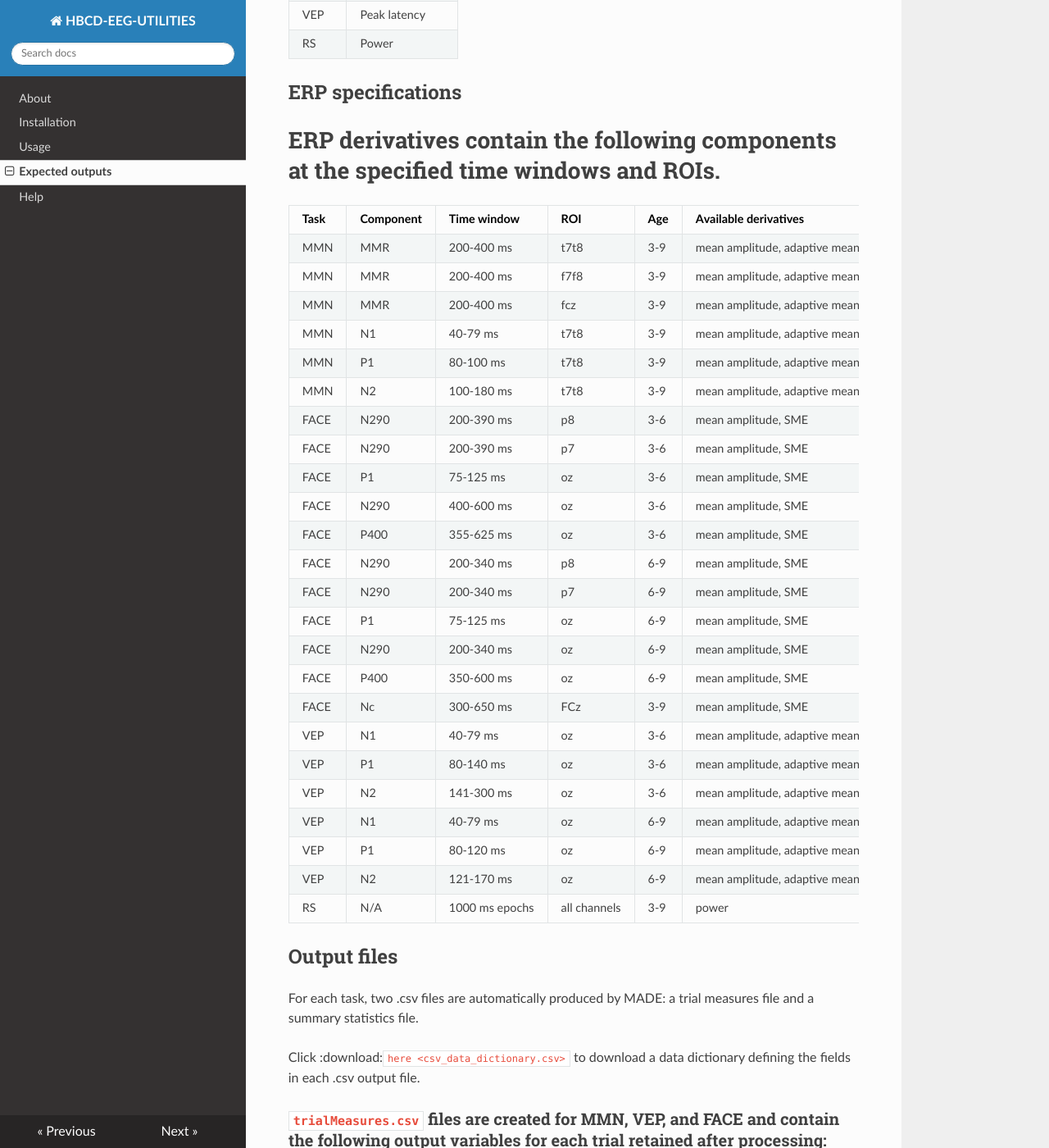
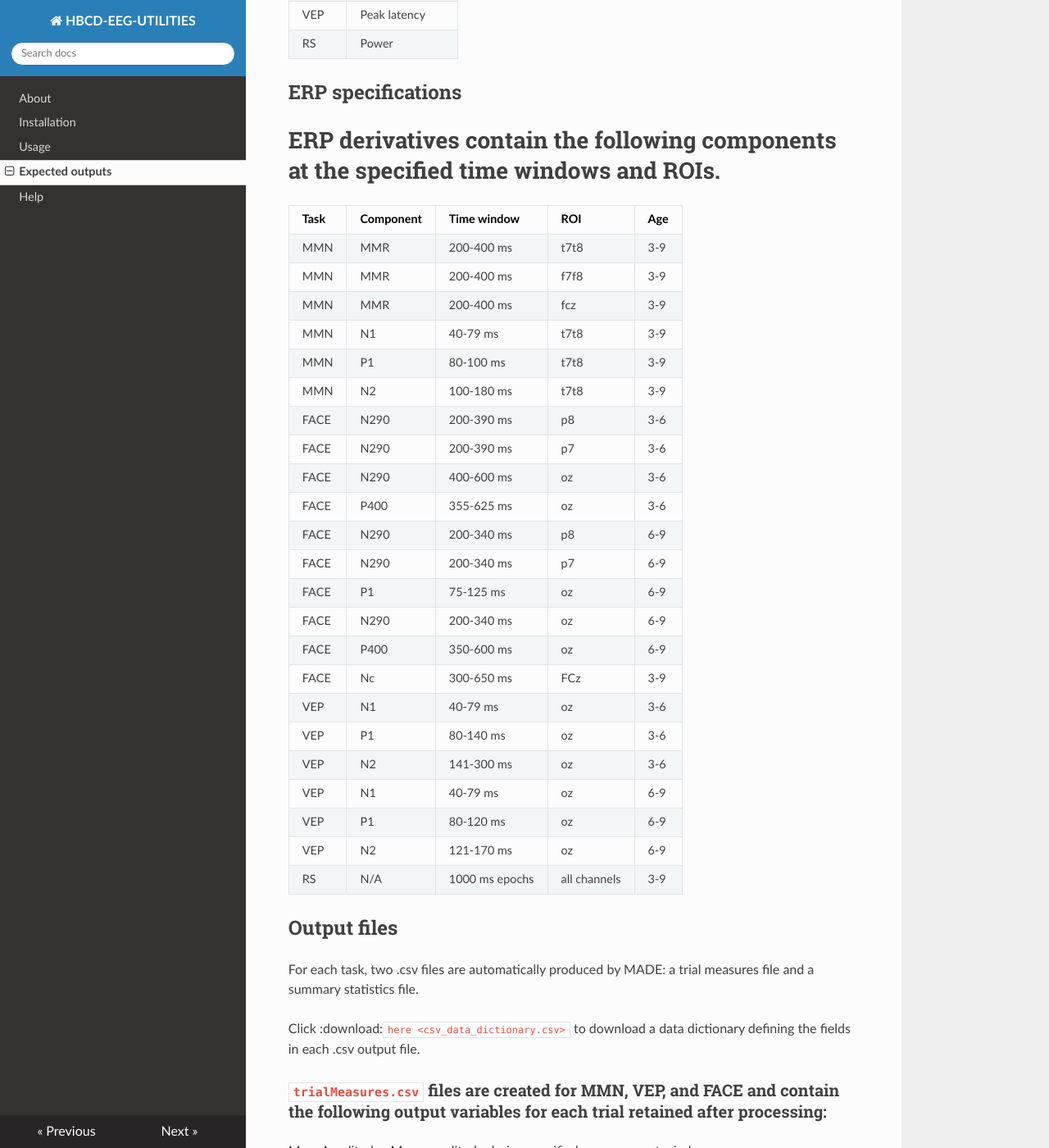
Before and after one commit to Child-Development-Lab/HBCD-EEG-Utilities, an MkDocs documentation site: the page built from docs/expected-outputs.md, in a window 1280 px wide and 1400 px high, scrolled down 650 px. Shown: the whole window at 82% size. Built offline with MkDocs 1.6.1, drawn with Linux system fonts in a browser that asks for light colours; nearby versions of some CDN libraries; some of the changed text lies outside the part shown.

Commit message:
changed my mind about ERP specs table

```diff
--- a/docs/expected-outputs.md
+++ b/docs/expected-outputs.md
@@ -22,31 +22,30 @@
 
 # ERP derivatives contain the following components at the specified time windows and ROIs.
 
-| Task | Component | Time window | ROI  | Age | Available derivatives                              |
-|------|-----------|-------------|------|-----|----------------------------------------------------|
-| MMN  | MMR       | 200-400 ms    | t7t8 | 3-9 | mean amplitude, adaptive mean, peak latency, SME |
-| MMN  | MMR       | 200-400 ms    | f7f8 | 3-9 | mean amplitude, adaptive mean, peak latency, SME |
-| MMN  | MMR       | 200-400 ms    | fcz  | 3-9 | mean amplitude, adaptive mean, peak latency, SME |
-| MMN  | N1        | 40-79 ms      | t7t8 | 3-9 | mean amplitude, adaptive mean, peak latency, SME |
-| MMN  | P1        | 80-100 ms     | t7t8 | 3-9 | mean amplitude, adaptive mean, peak latency, SME |
-| MMN  | N2        | 100-180 ms    | t7t8 | 3-9 | mean amplitude, adaptive mean, peak latency, SME |
-| FACE | N290      | 200-390 ms    | p8   | 3-6 | mean amplitude, SME                              |
-| FACE | N290      | 200-390 ms    | p7   | 3-6 | mean amplitude, SME                              |
-| FACE | P1        | 75-125 ms     | oz   | 3-6 | mean amplitude, SME                              |
-| FACE | N290      | 400-600 ms    | oz   | 3-6 | mean amplitude, SME                              |
-| FACE | P400      | 355-625 ms    | oz   | 3-6 | mean amplitude, SME                              |
-| FACE | N290      | 200-340 ms    | p8   | 6-9 | mean amplitude, SME                              |
-| FACE | N290      | 200-340 ms    | p7   | 6-9 | mean amplitude, SME                              |
-| FACE | P1        | 75-125 ms     | oz   | 6-9 | mean amplitude, SME                              |
-| FACE | N290      | 200-340 ms    | oz   | 6-9 | mean amplitude, SME                              |
-| FACE | P400      | 350-600 ms    | oz   | 6-9 | mean amplitude, SME                              |
-| FACE | Nc        | 300-650 ms    | FCz  | 3-9 | mean amplitude, SME                              |
-| VEP  | N1        | 40-79 ms      | oz   | 3-6 | mean amplitude, adaptive mean, peak latency, SME |
-| VEP  | P1        | 80-140 ms     | oz   | 3-6 | mean amplitude, adaptive mean, peak latency, SME |
-| VEP  | N2        | 141-300 ms    | oz   | 3-6 | mean amplitude, adaptive mean, peak latency, SME |
-| VEP  | N1        | 40-79 ms      | oz   | 6-9 | mean amplitude, adaptive mean, peak latency, SME |
-| VEP  | P1        | 80-120 ms     | oz   | 6-9 | mean amplitude, adaptive mean, peak latency, SME |
-| VEP  | N2        | 121-170 ms    | oz   | 6-9 | mean amplitude, adaptive mean, peak latency, SME |
+| Task | Component | Time window | ROI  | Age |
+|------|-----------|-------------|------|-----|
+| MMN  | MMR       | 200-400 ms    | t7t8 | 3-9 |
+| MMN  | MMR       | 200-400 ms    | f7f8 | 3-9 |
+| MMN  | MMR       | 200-400 ms    | fcz  | 3-9 |
+| MMN  | N1        | 40-79 ms      | t7t8 | 3-9 |
+| MMN  | P1        | 80-100 ms     | t7t8 | 3-9 |
+| MMN  | N2        | 100-180 ms    | t7t8 | 3-9 |
+| FACE | N290      | 200-390 ms    | p8   | 3-6 |
+| FACE | N290      | 200-390 ms    | p7   | 3-6 |
+| FACE | N290      | 400-600 ms    | oz   | 3-6 |
+| FACE | P400      | 355-625 ms    | oz   | 3-6 |
+| FACE | N290      | 200-340 ms    | p8   | 6-9 |
+| FACE | N290      | 200-340 ms    | p7   | 6-9 |
+| FACE | P1        | 75-125 ms     | oz   | 6-9 |
+| FACE | N290      | 200-340 ms    | oz   | 6-9 |
+| FACE | P400      | 350-600 ms    | oz   | 6-9 |
+| FACE | Nc        | 300-650 ms    | FCz  | 3-9 |
+| VEP  | N1        | 40-79 ms      | oz   | 3-6 |
+| VEP  | P1        | 80-140 ms     | oz   | 3-6 |
+| VEP  | N2        | 141-300 ms    | oz   | 3-6 |
+| VEP  | N1        | 40-79 ms      | oz   | 6-9 |
+| VEP  | P1        | 80-120 ms     | oz   | 6-9 |
+| VEP  | N2        | 121-170 ms    | oz   | 6-9 |
 | RS   | N/A       | 1000 ms epochs| all channels   | 3-9 | power |
 
 
```
Also changed, not shown: other parts of docs/expected-outputs.md (+1 -1 lines).
